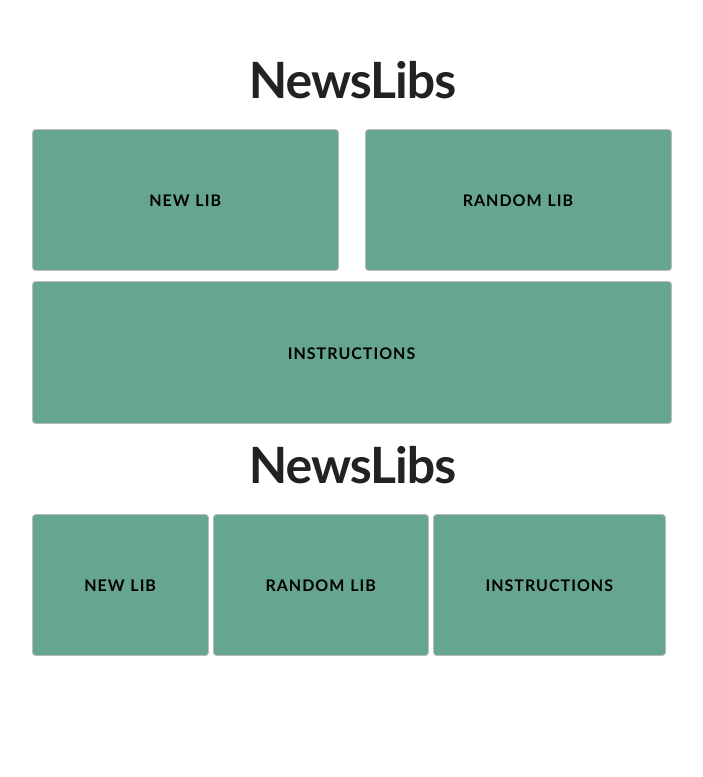
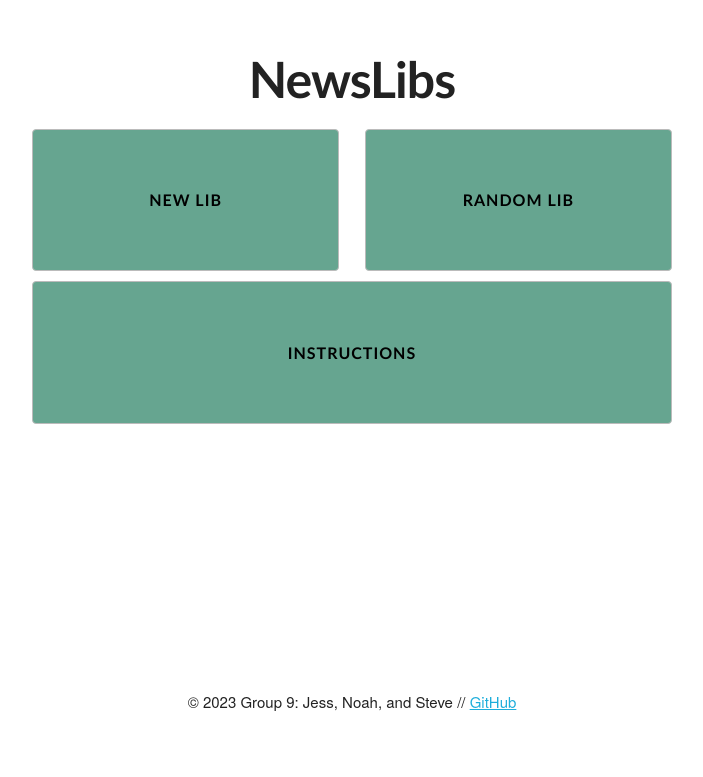
Before and after one commit to Sumtwelve/newsletter, a plain HTML site: page index.html in a window 1280 px wide. Shown: the part 175-952 px from the top of the page, without its empty margins (288-991 px from the left). After the commit the page ends 889 px from the top, so only its background shows below. Drawn offline with Linux system fonts and the light colour scheme.

Commit message:
fixed duplicate content in index.html

```diff
--- a/index.html
+++ b/index.html
@@ -11,20 +11,13 @@
     </head>
     <body>
         <main>
-
-            <h1>NewsLibs</h1>
+            <h1 class="title">NewsLibs</h1>
             <div class="buttons-container"> <!-- skeleton grid -->
-                <button type="button" class="six columns">New Lib</button>
-                <button type="button" class="six columns">Random Lib</button>
+                <button type="button" class="six columns" onclick="location.href='play.html';">New Lib</button>
+                <button type="button" class="six columns" onclick="location.href='play.html';">Random Lib</button>
                 <div class="row">
-                <button type="button" class="twelve columns">Instructions</button>
-            </div>
-
-            <h1 class="title">NewsLibs</h1>
-            <div class="buttons-container">
-                <button type="button" onclick="location.href='play.html';">New Lib</button>
-                <button type="button" onclick="location.href='play.html';">Random Lib</button>
-                <button type="button" onclick="">Instructions</button>
+                    <button type="button" class="twelve columns">Instructions</button>
+                </div>
             </div>
 
             <!-- MODAL -->
```
